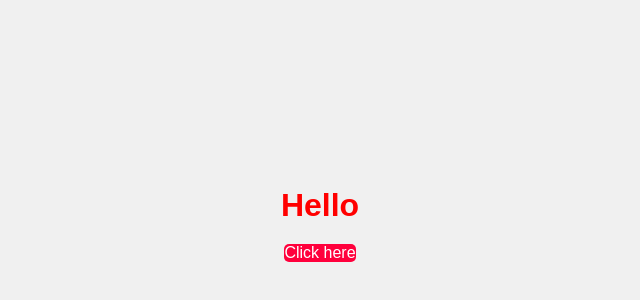
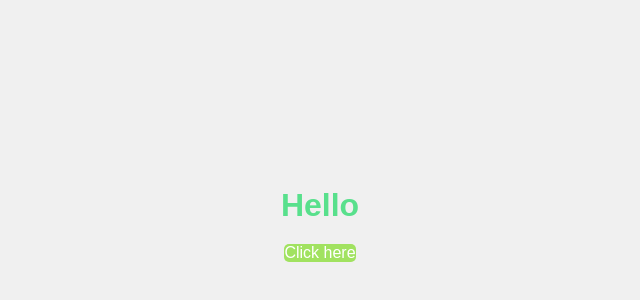
Before and after one commit to hardi24dev/cohort-2-git, a plain HTML site: page index.html in a window 1280 px wide. Shown: the part 176-476 px from the top of the page, without its empty margins (320-960 px from the left). Drawn offline with Linux system fonts and the light colour scheme.

Commit message:
second commmit

```diff
--- a/style.css
+++ b/style.css
@@ -24,14 +24,14 @@ body{
 
 
 h1{
-    color:red;
+    color:rgb(88, 224, 140);
 }
 
 button{
     padding: 10px, 20px;
     font-size: 16px;
     color:white;
-    background-color: rgb(255,0,60);
+    background-color: rgb(161, 226, 96);
     border:none;
     border-radius: 5px;
     cursor:pointer;
```
